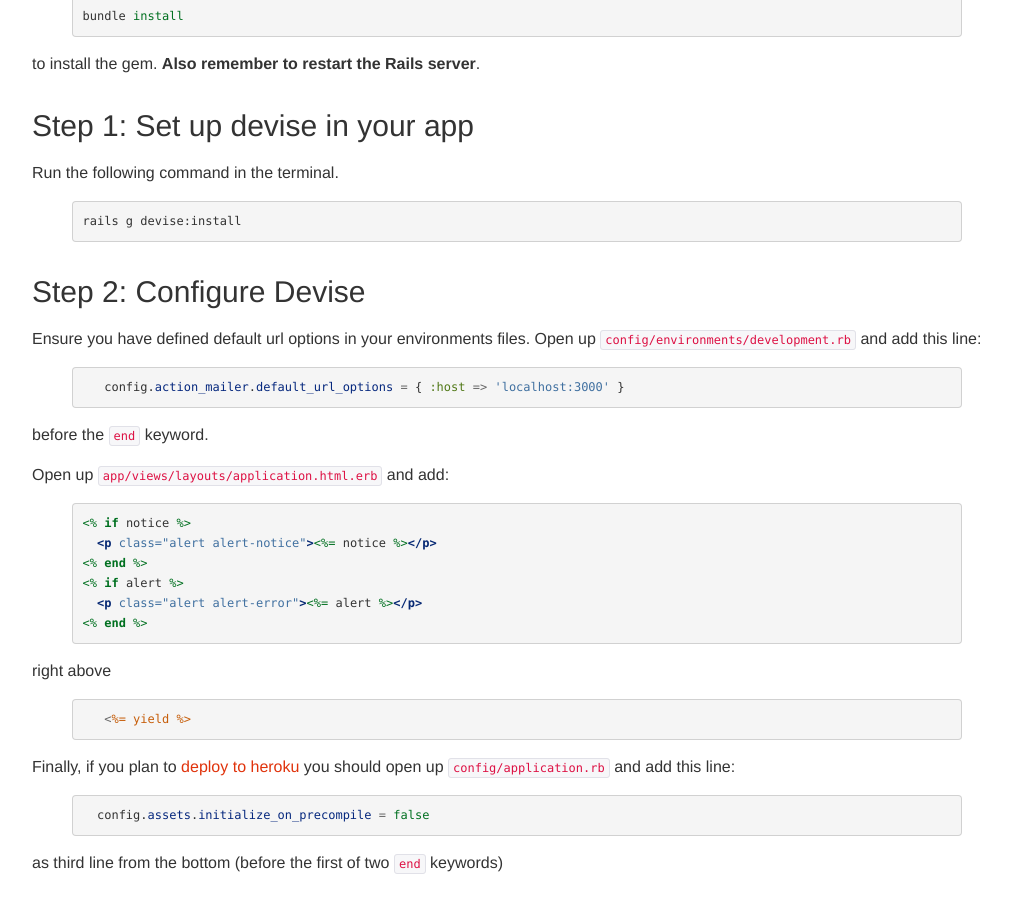
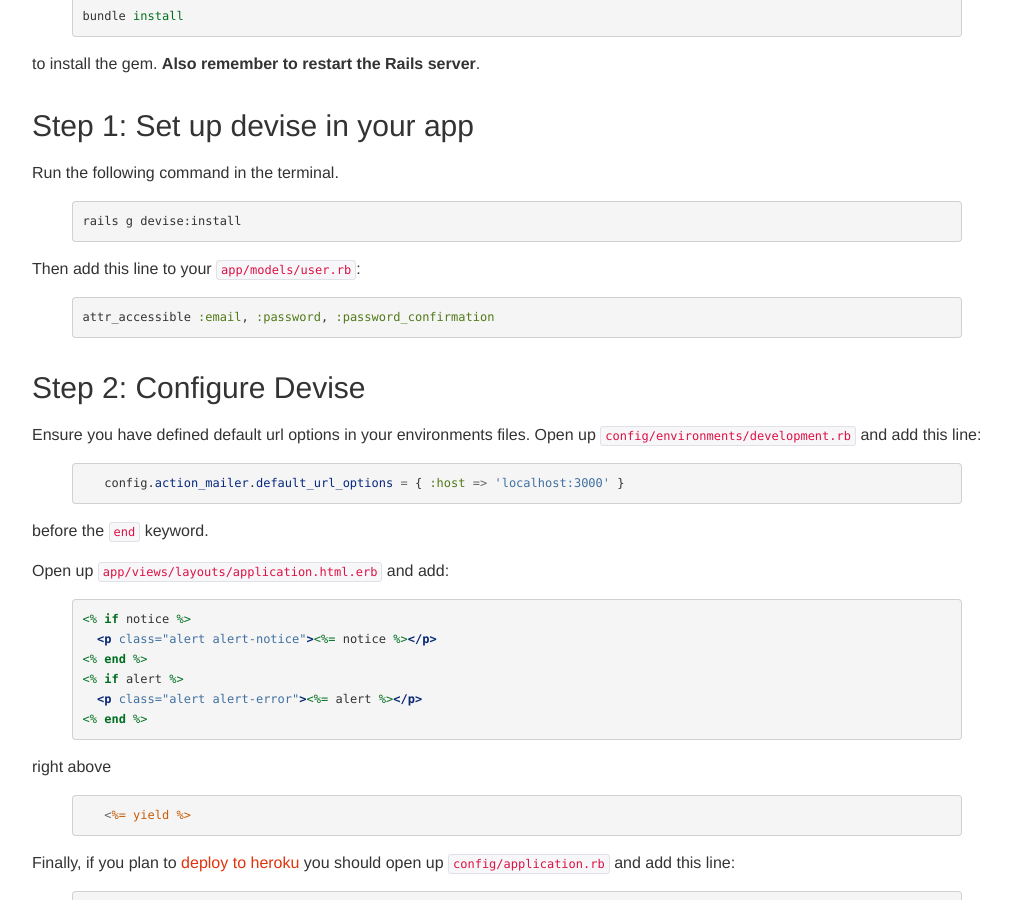
Before and after one commit to railsgirls/guides.railsgirls.com, a Jekyll site: the page built from _posts/2012-11-01-devise.markdown, in a window 1280 px wide and 900 px high, scrolled down 557 px. Shown: the whole window, without its empty margins (53-1064 px from the left). Built offline with Jekyll 4.4.1, drawn with Linux system fonts in a browser that asks for light colours; nearby versions of some CDN libraries; Markdown is read by kramdown in place of the engine named in the settings.

Commit message:
Add note about attr_accessible
This won't work without this.

```diff
--- a/_posts/2012-11-01-devise.markdown
+++ b/_posts/2012-11-01-devise.markdown
@@ -34,6 +34,11 @@
 rails g devise:install
 {% endhighlight %}
 
+Then add this line to your `app/models/user.rb`:
+
+{% highlight ruby %}
+attr_accessible :email, :password, :password_confirmation
+{% endhighlight %}
 
 ## Step 2: Configure Devise
 
```
